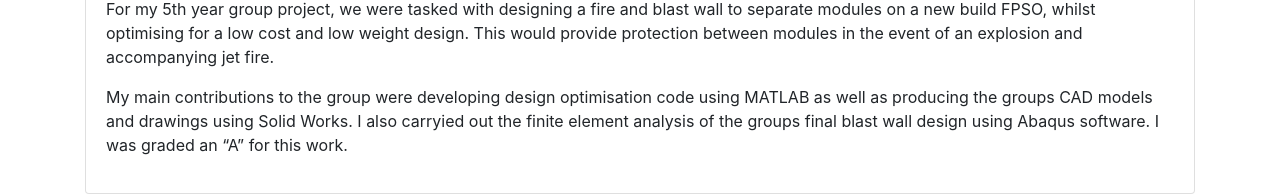
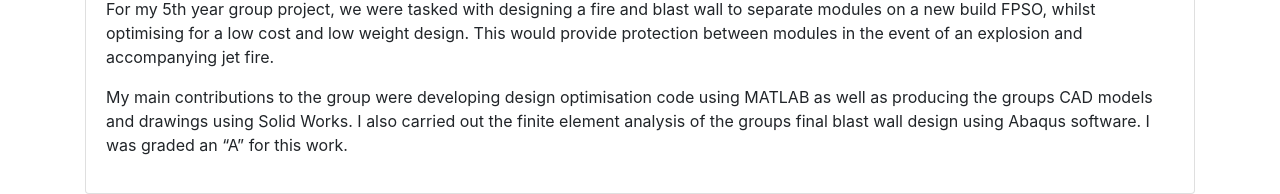
Before and after one commit to jamiefoub/jamiefoub_PortfolioSite, a Django app: page / in a window 1280 px wide. Shown: the part 2965-3159 px from the top of the page. Run offline with Django 3.2, Linux system fonts and the light colour scheme; some libraries are stand-ins or nearby versions.

Commit message:
Changes to text

```diff
--- a/mywebsite/base/templates/base/home.html
+++ b/mywebsite/base/templates/base/home.html
@@ -159,7 +159,7 @@
                         </p>
 
                     <p class="para-main"> My main contributions to the group were developing design optimisation code using MATLAB as well as producing
-                        the groups CAD models and drawings using Solid Works. I also carryied out the finite element analysis of the groups
+                        the groups CAD models and drawings using Solid Works. I also carried out the finite element analysis of the groups
                         final blast wall design using Abaqus software. I was graded an “A” for this work.
                         </p>
 
```
